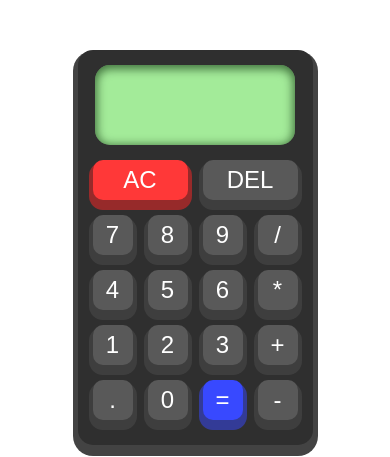
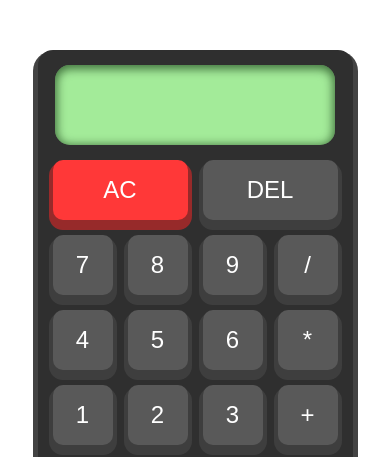
Before and after one commit to Abheekrishna/basic-calculator, a plain HTML site: page index.html in a window 390 px wide. Shown: the top 457 px of the page. Drawn offline with Linux system fonts and the light colour scheme.

Commit message:
Changed responsiveness size in mobile view

```diff
--- a/style.css
+++ b/style.css
@@ -131,11 +131,11 @@ footer {
         margin-top: 50px;
     }
     .btns {
-        grid-template-columns: repeat(4, 40px);
-        grid-template-rows: repeat(5, 40px);
+        grid-template-columns: repeat(4, 60px);
+        grid-template-rows: repeat(5, 60px);
     }
     .output {
-        width: 200px;
+        width: 280px;
         min-height: 80px;
     }
     footer {
```
